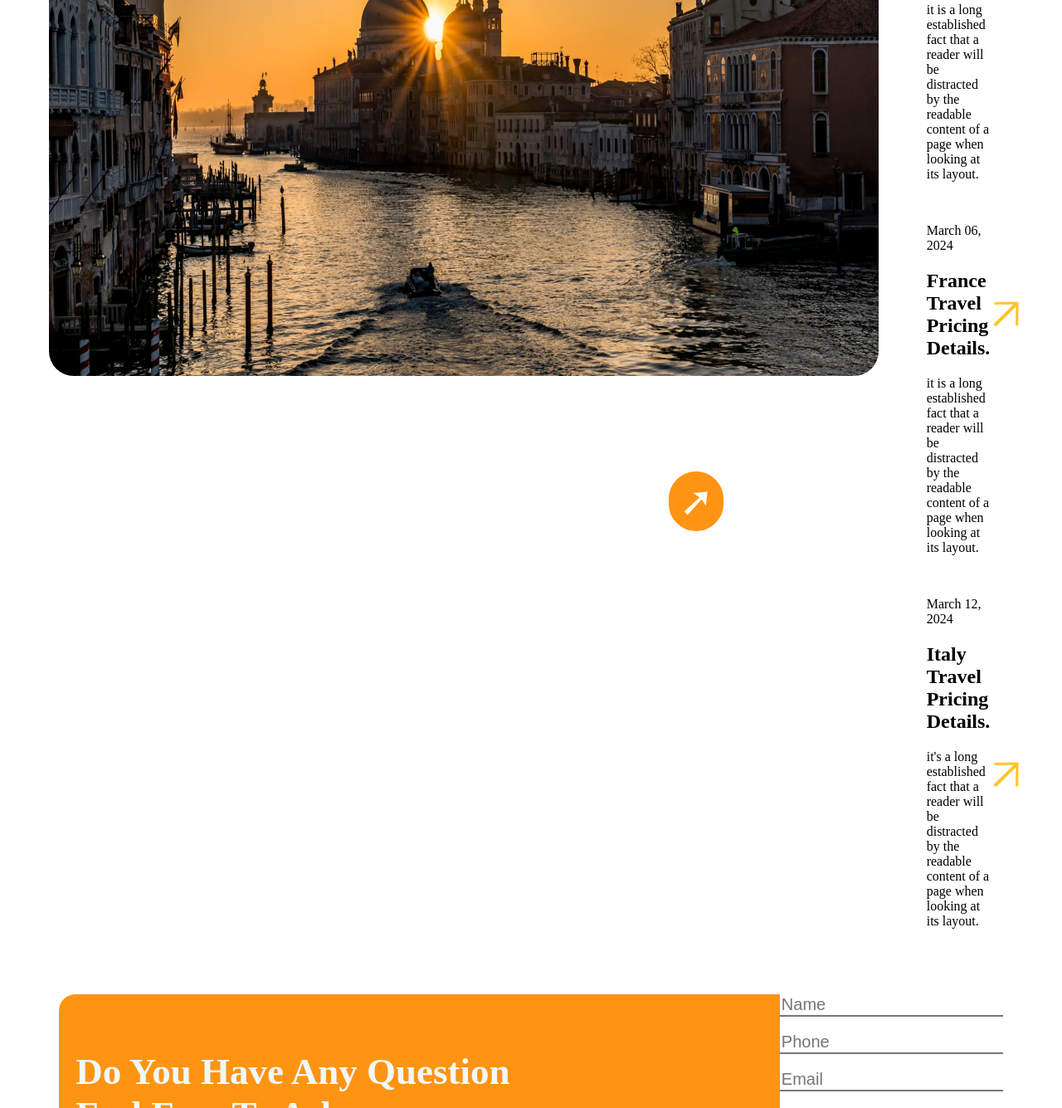
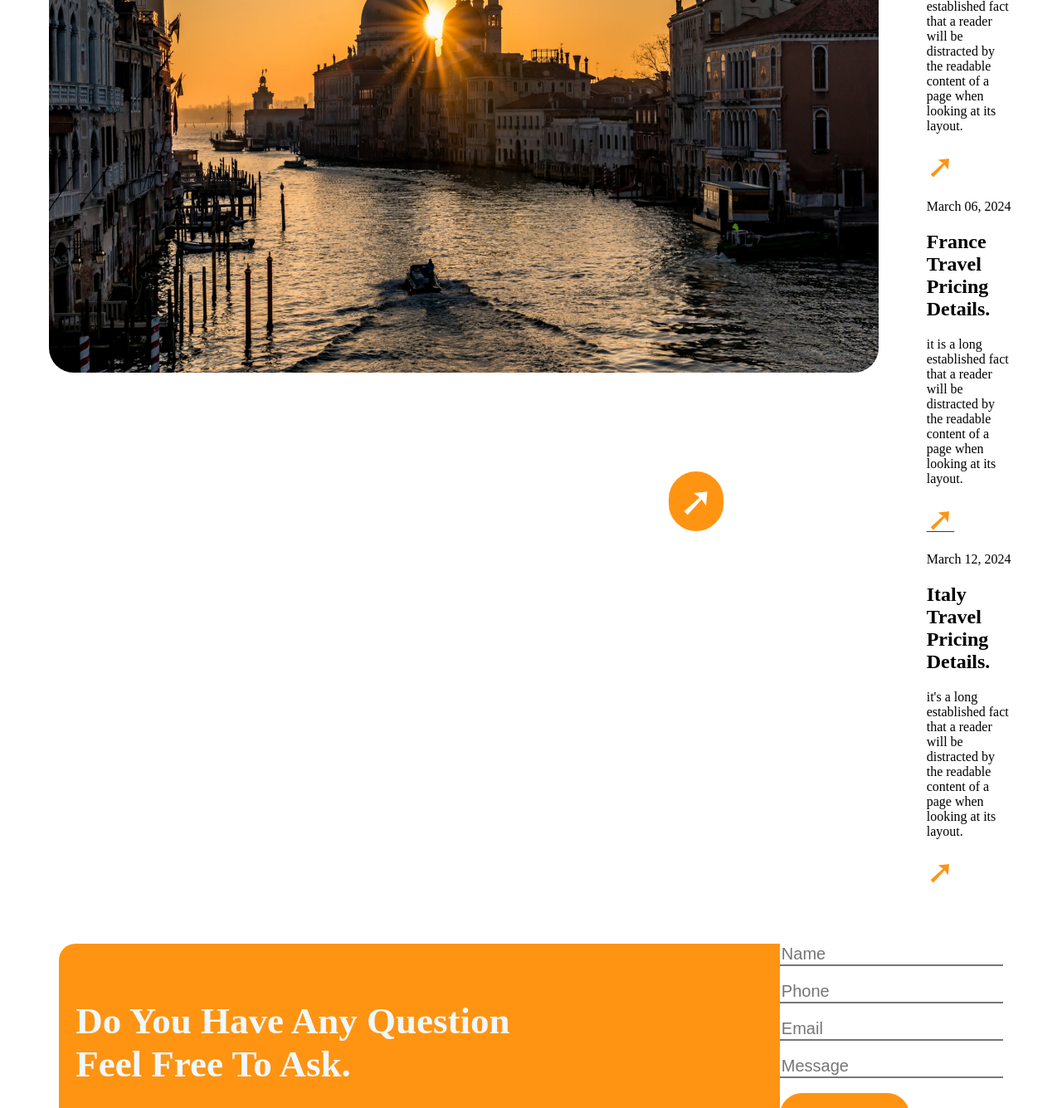
Before and after one commit to Shalom-uwamahoro/Html-Assign6, a plain HTML site: page index.html in a window 1280 px wide. Shown: the part 4102-5437 px from the top of the page at 83% size. Drawn offline with Linux system fonts and the light colour scheme.

Commit message:
changed the styles

```diff
--- a/index.html
+++ b/index.html
@@ -157,24 +157,15 @@
                 <div class="schedules">
                 <p>March 01, 2024</p>
                 <h2>Italy Travel Pricing Details.</h2>
-                <p>it is a long established fact that a reader will be distracted by the readable content of a<br>page when looking at its layout.</p>
+                <p>it is a long established fact that a reader will be distracted by the readable content of a<br>page when looking at its layout.</p><span class="arrows">&#10138;</span></a>
                 <br>
                 <p>March 06, 2024</p>
                 <h2>France Travel Pricing Details.</h2>
-                <p>it is a long established fact that a reader will be distracted by the readable content of a<br>page when looking at its layout.</p>
+                <p>it is a long established fact that a reader will be distracted by the readable content of a<br>page when looking at its layout.</p> <a href=""><span class="arrows">&#10138;</span></a>
                 <br>
                 <p>March 12, 2024</p>
                 <h2>Italy Travel Pricing Details.</h2>
-                <p>it's a long established fact that a reader will be distracted by the readable content of a<br>page when looking at its layout.</p>
-             </div>
-             <div class="navigatearrows">
-                <img src="picture/navigatewhite.jpeg"  class="arrow">
-                <br>
-
-                <img src="picture/navigatewhite.jpeg" class="arrow">
-                <br>
-
-                <img src="picture/navigatewhite.jpeg" class="arrow">
+                <p>it's a long established fact that a reader will be distracted by the readable content of a<br>page when looking at its layout.</p><span class="arrows">&#10138;</span></a>
              </div>
             </div>
 
--- a/style.css
+++ b/style.css
@@ -196,6 +196,12 @@ margin-left: 3%;
 
 }
 
+.arrows{
+    font-size: 40px;
+    color: rgb(255,148,18);
+    cursor: pointer;
+}
+
 .hdestination{
     text-align: center;
     font-size: 40px;
@@ -242,7 +248,6 @@ margin-left: 3%;
 
 
 #reviews{
-border: solid black 2px;
 margin-top: 5%;
 margin-left: 3%;
 }
```
